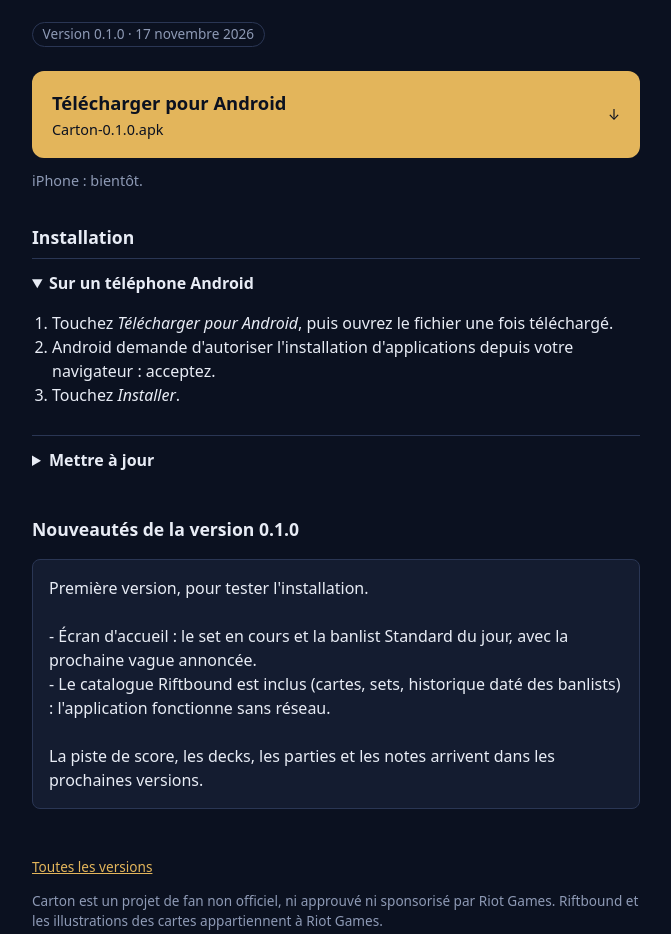
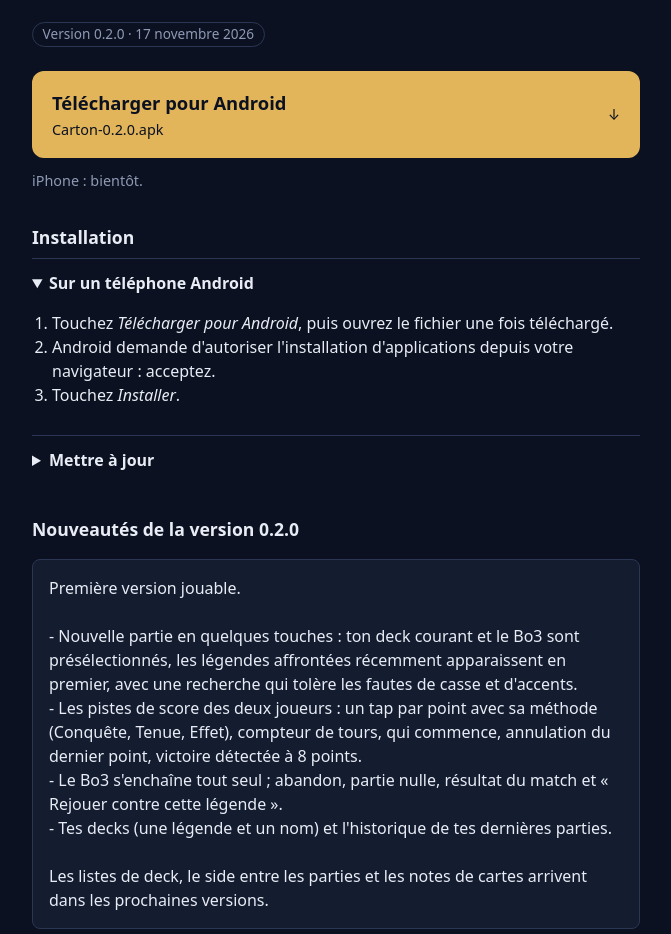
Before and after one commit to Unarbre/carton.github.io, a plain HTML site: page index.html in a window 1280 px wide. Shown: the part 161-1095 px from the top of the page, without its empty margins (304-975 px from the left). Drawn offline with Linux system fonts and the light colour scheme.

Commit message:
Download page: Carton 0.2.0

```diff
--- a/index.html
+++ b/index.html
@@ -36,10 +36,10 @@
     <h1>Carton</h1>
     <p class="tagline">Le compagnon des joueurs de jeux de cartes : score, historique, notes par matchup et banlists
     toujours à jour. Premier jeu : Riftbound.</p>
-    <span class="version">Version 0.1.0 · 17 novembre 2026</span>
+    <span class="version">Version 0.2.0 · 17 novembre 2026</span>
 
-    <a class="download" href="https://github.com/Unarbre/carton.github.io/releases/download/v0.1.0/Carton-0.1.0.apk">
-      <div><strong>Télécharger pour Android</strong><span>Carton-0.1.0.apk</span></div>
+    <a class="download" href="https://github.com/Unarbre/carton.github.io/releases/download/v0.2.0/Carton-0.2.0.apk">
+      <div><strong>Télécharger pour Android</strong><span>Carton-0.2.0.apk</span></div>
       <span aria-hidden="true">↓</span>
     </a>
     <p class="soon">iPhone : bientôt.</p>
@@ -60,13 +60,15 @@
       toutes seules.</p>
     </details>
 
-    <h2>Nouveautés de la version 0.1.0</h2>
-    <pre class="notes">Première version, pour tester l'installation.
+    <h2>Nouveautés de la version 0.2.0</h2>
+    <pre class="notes">Première version jouable.
 
-- Écran d'accueil : le set en cours et la banlist Standard du jour, avec la prochaine vague annoncée.
-- Le catalogue Riftbound est inclus (cartes, sets, historique daté des banlists) : l'application fonctionne sans réseau.
+- Nouvelle partie en quelques touches : ton deck courant et le Bo3 sont présélectionnés, les légendes affrontées récemment apparaissent en premier, avec une recherche qui tolère les fautes de casse et d'accents.
+- Les pistes de score des deux joueurs : un tap par point avec sa méthode (Conquête, Tenue, Effet), compteur de tours, qui commence, annulation du dernier point, victoire détectée à 8 points.
+- Le Bo3 s'enchaîne tout seul ; abandon, partie nulle, résultat du match et « Rejouer contre cette légende ».
+- Tes decks (une légende et un nom) et l'historique de tes dernières parties.
 
-La piste de score, les decks, les parties et les notes arrivent dans les prochaines versions.</pre>
+Les listes de deck, le side entre les parties et les notes de cartes arrivent dans les prochaines versions.</pre>
 
     <footer>
       <p><a href="https://github.com/Unarbre/carton.github.io/releases">Toutes les versions</a></p>
```
Also changed, not shown: app/latest.json (+4 -4 lines).
